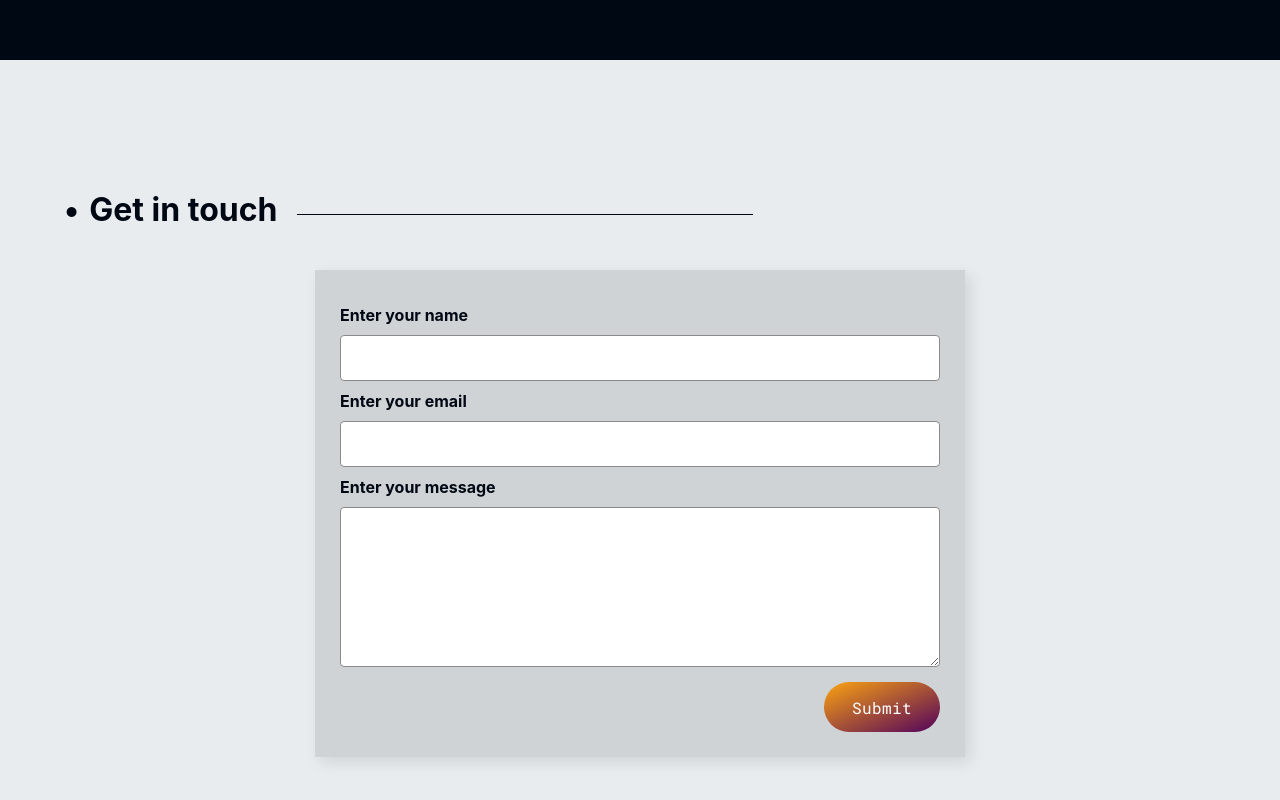
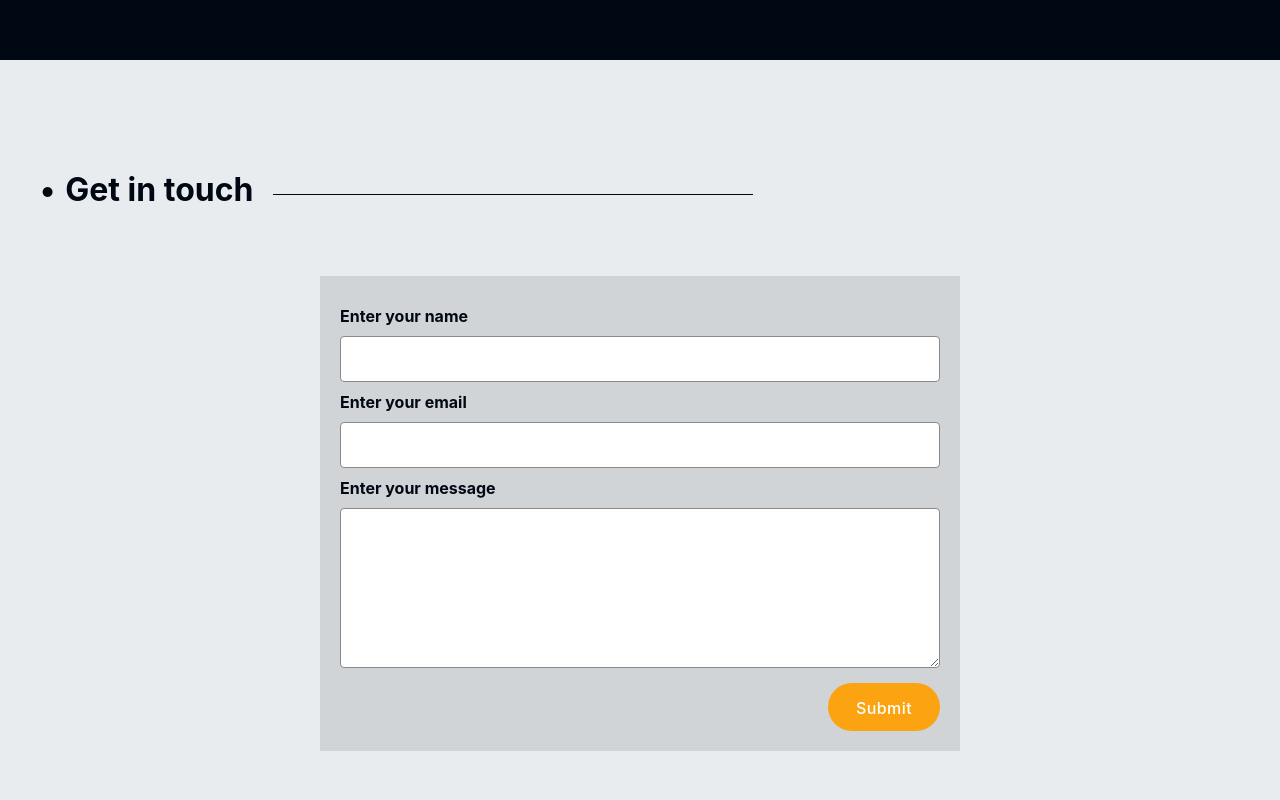
Before and after one commit to orlovaleksandr89/orlov-oleksandr-v1, a React (Create React App) app: page / in a window 1280 px wide. Shown: the part 2340-3140 px from the top of the page. Built offline with nearby package versions, Linux system fonts and the light colour scheme.

Commit message:
finish contact form

```diff
--- a/src/components/common/form/Form.jsx
+++ b/src/components/common/form/Form.jsx
@@ -1,4 +1,4 @@
-import React, { useState } from 'react'
+import React, { useEffect, useState } from 'react'
 import styles from './Form.module.scss'
 import { useForm } from 'react-hook-form'
 import PropTypes from 'prop-types'
@@ -13,14 +13,26 @@ function Form({ submitHandle, loading }) {
     formState: { errors }
   } = useForm()
 
-  const onSubmit = (data) => {
-    if (errors.length > 0) {
-      return
+  useEffect(() => {
+    const clearFormTimer = setTimeout(() => setSubmitted(false), 3500)
+
+    return () => {
+      clearTimeout(clearFormTimer)
     }
-    setSubmitted(true)
-    submitHandle(data)
-    reset({ firstName: '', email: '', body: '' })
+  }, [submitted])
+
+  const onSubmit = async (data) => {
     setSubmitted(false)
+    try {
+      if (errors.length > 0) {
+        return
+      }
+      await submitHandle(data)
+      reset({ firstName: '', email: '', body: '' })
+      setSubmitted(true)
+    } catch (error) {
+      console.log(error)
+    }
   }
 
   return (
@@ -59,14 +71,20 @@ function Form({ submitHandle, loading }) {
         />
       </div>
       <div className={styles.form_button_wrapper}>
-        {loading && <div className={styles.form_status}>Loading</div>}
+        {submitted && (
+          <div className={styles.form_status}>
+            You successfully sent email. I get back to you asap. Thanks
+          </div>
+        )}
         <button className={styles.form_button} type="submit" disabled={loading}>
           {'Submit'}
         </button>
       </div>
+
+      {/* backfrop */}
       <div
         className={
-          submitted ? `${styles.backdrop} ${styles.submitted}` : styles.backdrop
+          loading ? `${styles.backdrop} ${styles.loading}` : styles.backdrop
         }
       >
         <img src={loader} alt="" className={styles.backdrop_spinner} />
--- a/src/components/common/form/Form.module.scss
+++ b/src/components/common/form/Form.module.scss
@@ -3,11 +3,12 @@
   flex-direction: column;
   width: 100%;
   max-width: 600px;
-  padding: 25px;
-  margin: 0 50px;
+  margin: 25px;
+  padding: 20px;
   position: relative;
   isolation: isolate;
   z-index: 1;
+  background: rgba(0, 0, 0, 0.1);
   &_input_group {
     display: flex;
     flex-direction: column;
@@ -22,21 +23,24 @@
       border-radius: 4px;
       outline: none;
       transition: 180ms box-shadow ease-in-out;
+
       &:not(textarea) {
         line-height: 1;
         height: 2.25rem;
       }
       &:focus {
         border: 1px solid transparent;
-        box-shadow: 0 0 0 3px rgba(0, 0, 0, 1);
+        box-shadow: 0px 0px 0px 2px rgba(0, 0, 0, 0.5);
       }
     }
   }
   &_error {
+    font-weight: 400;
     color: red;
   }
   &_status {
     margin: 0 auto 0 0;
+    color: #00c851;
   }
 }
 textarea.input {
@@ -55,8 +59,8 @@ textarea.input {
     font-size: 1rem;
     font-weight: 500;
     color: var(--text-white-color);
-    font-family: var(--font-mono);
-    background: linear-gradient(to left top, #52025c, var(--hover-color));
+    font-family: var(--font-sans);
+    background: var(--hover-color);
     border: none;
     transform: scale(1);
     letter-spacing: 0.4px;
@@ -65,37 +69,35 @@ textarea.input {
     cursor: pointer;
     &:hover {
       transform: scale(1.01);
-      box-shadow: 0.5em 0.5em 0.95em #000;
+      box-shadow: 0.3em 0.3em 0.75em #000;
     }
   }
 }
 
 .backdrop {
+  display: none;
   position: absolute;
   inset: 0;
   width: 100%;
   background-color: #000;
   box-shadow: 5px 5px 15px #000;
   opacity: 0.1;
-  width: 100%;
   height: 100%;
-  display: flex;
   align-items: center;
   justify-content: center;
   z-index: -1;
   &_spinner {
     display: none;
   }
-  &.submitted {
+  &.loading {
+    display: flex;
     z-index: 1;
-    opacity: 0.5;
+    opacity: 0.3;
+    // box-shadow: 0px 0px 5px 10px #000;
 
-    .form {
-      display: none;
-    }
     .backdrop_spinner {
-      height: 120px;
-      width: 120px;
+      height: 100px;
+      width: 100px;
       display: inline-block;
       z-index: 2;
     }
--- a/src/components/common/navLink/NavLink.jsx
+++ b/src/components/common/navLink/NavLink.jsx
@@ -1,4 +1,4 @@
-import React from 'react'
+import React, { memo } from 'react'
 import { Link } from 'react-router-dom'
 import PropTypes from 'prop-types'
 import styles from './NavLink.module.scss'
@@ -27,4 +27,4 @@ NavLink.propTypes = {
   onClick: PropTypes.func
 }
 
-export default NavLink
+export default memo(NavLink)
--- a/src/components/navbar/NavBar.jsx
+++ b/src/components/navbar/NavBar.jsx
@@ -1,4 +1,4 @@
-import React, { useEffect, useState } from 'react'
+import React, { useCallback, useEffect, useState } from 'react'
 import styles from './NavBar.module.scss'
 import { useInView } from 'react-intersection-observer'
 import { useScrollDirection } from '../../hooks'
@@ -13,14 +13,16 @@ function NavBar() {
   const [show, setShow] = useState(false)
   const [scrolledToTop, setScrolledToTop] = useState(true)
 
-  const toggleNavHandler = () => {
+  const toggleNavHandler = useCallback(() => {
     const body = document.querySelector('body')
     body.classList.toggle('blur')
     setShow((prev) => !prev)
-  }
+  }, [])
+
   const handleScroll = () => {
     setScrolledToTop(window.pageYOffset < 50)
   }
+
   useEffect(() => {
     window.addEventListener('scroll', handleScroll)
     return () => {
--- a/src/components/sections/contact/Contact.module.scss
+++ b/src/components/sections/contact/Contact.module.scss
@@ -9,8 +9,7 @@
 
 .form_container {
   width: 100%;
-  margin: 0 auto;
-  padding: 0 5%;
+  padding: 0 40px;
   display: flex;
   flex-direction: column;
   justify-content: center;
```
